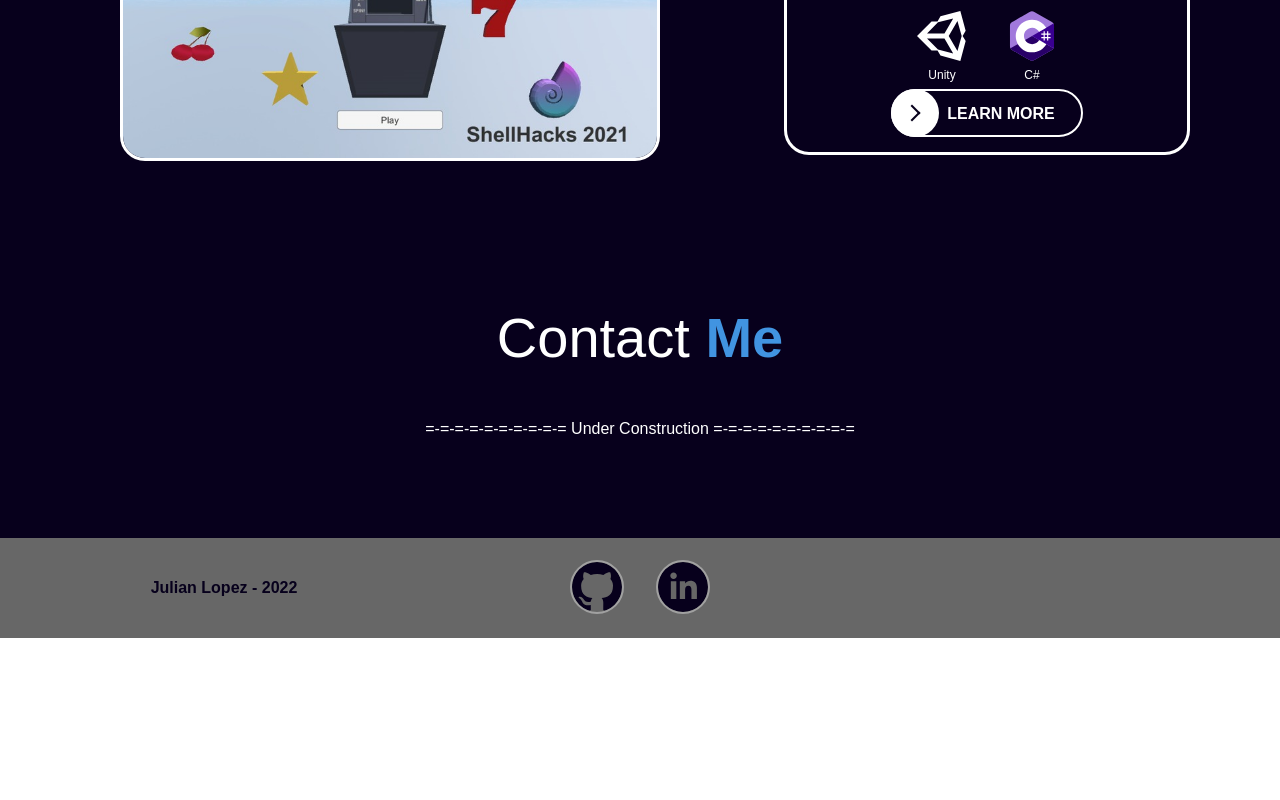
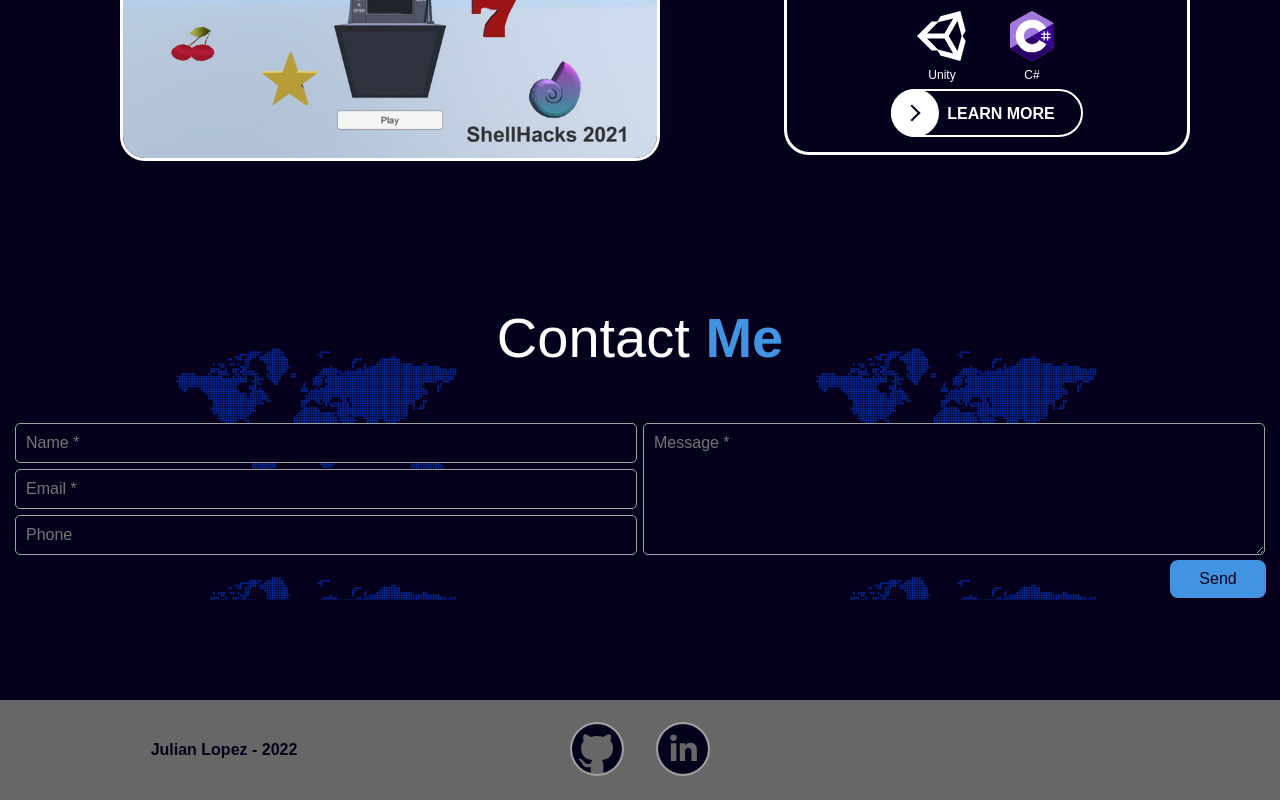
Before and after one commit to julianlopez6850/julianlopez6850.github.io, a React (Create React App) app: page / in a window 1280 px wide. Shown: the part 2585-3385 px from the top of the page. Before the commit the page ends 3223 px from the top, so only its background shows below. Built offline with nearby package versions, Linux system fonts and the light colour scheme.

Commit message:
Working Contact Form using EmailJS

```diff
--- a/package.json
+++ b/package.json
@@ -3,6 +3,7 @@
   "version": "0.1.0",
   "private": true,
   "dependencies": {
+    "@emailjs/browser": "^3.7.0",
     "@material-ui/core": "^4.12.3",
     "@material-ui/icons": "^4.11.2",
     "@testing-library/jest-dom": "^5.16.1",
--- a/src/components/Contact.js
+++ b/src/components/Contact.js
@@ -1,15 +1,45 @@
 import React, { useRef } from "react";
-// import emailjs from "@emailjs/browser";
+import emailjs from "@emailjs/browser";
 import "../styles/Contact.css";
+import ContactBackground from "../assets/ContactBackground.png";
 
 function Contact() {
+    const form = useRef();
+
+    const sendEmail = (e) => {
+      e.preventDefault();
+
+
+
+      emailjs.sendForm('service_57trngd', 'template_ng3zzjf', form.current, 'hxRFoH9Rffcch7ieB')
+        .then((result) => {
+            console.log(result.text);
+        }, (error) => {
+            console.log(error.text);
+        });
+    };
+
     return (
         <div className="contact" id="contact">
             <div className = "header">
                 Contact <strong>Me</strong>
             </div>
             <div className = "content">
-                =-=-=-=-=-=-=-=-=-= Under Construction =-=-=-=-=-=-=-=-=-=
+                <form ref={form} onSubmit={sendEmail}>
+                    <div className="contact-form">
+                        <div className = "left">
+                            <input type="text" placeholder="Name *" name="user_name" required />
+                            <input type="email" placeholder="Email *" name="user_email" required />
+                            <input type="text" placeholder="Phone" name="user_phone" />
+                        </div>
+                        <div className = "right">
+                            <textarea placeholder="Message *" name="message" required />
+                        </div>
+                    </div>
+                    <div className="send-button">
+                        <input type="submit" value="Send" />
+                    </div>
+                </form>
             </div>
         </div>
     )
--- a/src/styles/Contact.css
+++ b/src/styles/Contact.css
@@ -6,6 +6,8 @@
     justify-content: center;
     align-items: center;
     margin-bottom: 100px;
+    background-image: url("../assets/ContactBackground.png");
+    background-size: 50%;
 }
 
 .contact .header {
@@ -21,6 +23,74 @@
 .contact .content {
     width: 100%;
     display: flex;
+    flex-direction: column;
+    justify-content: center;
+    align-items: center;
+}
+
+.contact .content .contact-form {
+    width: 100%;
+    display: flex;
     flex-direction: row;
     justify-content: center;
 }
+
+.contact .content .contact-form .left {
+    display: flex;
+    flex-direction: column;
+}
+
+.contact .content .contact-form .right {
+    display: flex;
+    flex-direction: column;
+}
+
+.contact .contact-form input,textarea {
+    font-family: Arial, Helvetica, sans-serif;
+    width: 600px;
+    max-width: 100%;
+    padding: 10px;
+    margin: 3px;
+    font-size: 1em;
+    color: var(--primary);
+    border-radius: 5px;
+    border: 1px solid var(--primary);
+    background-color: var(--background-color);
+    resize: vertical;
+}
+
+.contact .contact-form textarea {
+    min-height: 110px;
+}
+
+.contact .content .send-button {
+    display: flex;
+    flex-direction: column;
+    align-items: flex-end;
+}
+
+.contact .content input[type="submit"] {
+    width: 100px;
+    padding: 10px;
+    font-size: 1em;
+    background-color: var(--primary-hover);
+    color: var(--background-color);
+    display: flex;
+    flex-direction: row;
+    align-items: center;
+    justify-content: center;
+    border-radius: 10px;
+    border: 2px solid var(--background-color);
+    transition: 0.2s;
+    text-decoration: none;
+}
+
+.contact .content input[type="submit"]:hover {
+    border: 2px solid white;
+}
+
+.contact .content input[type="submit"]:active {
+  background-color: var(--background-color);
+  color: var(--dark);
+  border: 2px solid white;
+}
```
Also changed, not shown: src/assets/ContactBackground.png (added), 1 other file (tests, documents, lock files or other folders).
